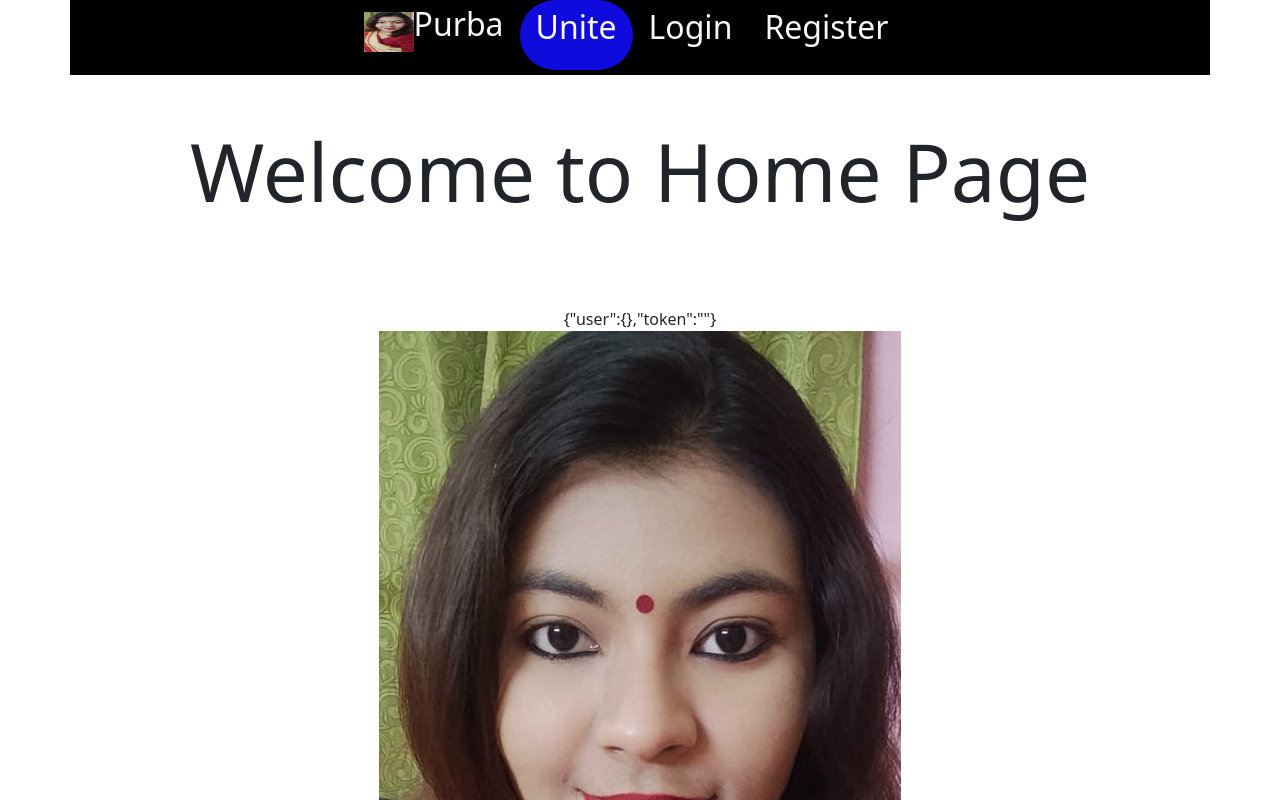
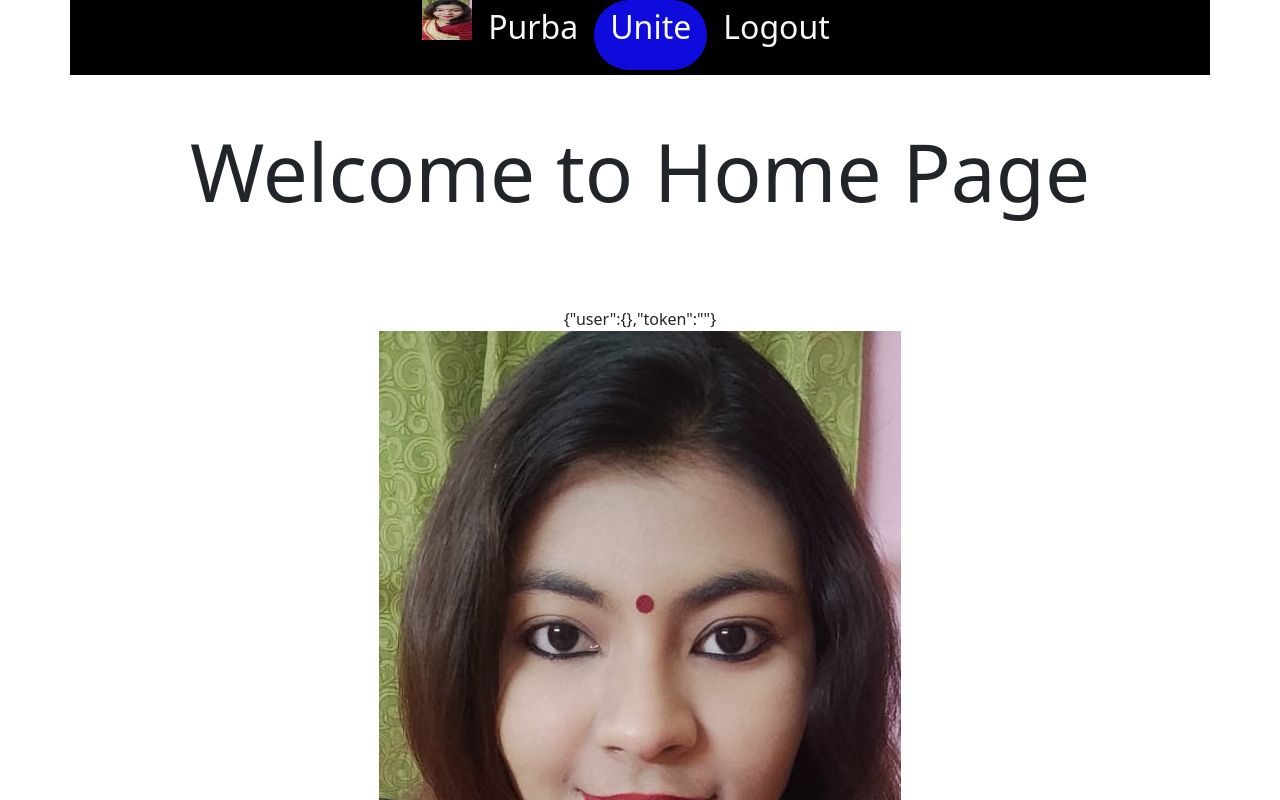
Before and after one commit to sksajib/Mern-Camp, a Next.js app in the folder client/: page / in a window 1280 px wide. Shown: the top 800 px of the page. Built offline with nearby package versions, Linux system fonts and the light colour scheme.

Commit message:
Added logout

```diff
--- a/client/components/nav.js
+++ b/client/components/nav.js
@@ -1,25 +1,35 @@
 import Link from "next/link";
 import { useRouter } from "next/router";
+import { UserContext } from "../context";
+import { useContext } from "react";
 const Nav = () => {
   const router = useRouter();
 
   const isActive = (href) => {
     return router.pathname === href ? "active" : "";
   };
+  const [state, setState] = useContext(UserContext);
+  const logout = () => {
+    window.localStorage.removeItem("auth");
+    setState(null);
+    router.push("/login");
+  };
   return (
     <nav
-      className="nav d-flex sticky-top justify-content-center container"
+      className="nav sticky-top justify-content-center container"
       style={{ backgroundColor: "black", height: "75px", width: "100%" }}
     >
       <div>
-        <Link href="/" className="nav-link text-light navbar navbar-brand ">
         <img
           src="/images/Purba2.jpeg"
           alt="image"
           height={"40"}
           width={"50"}
-            className="d-inline-block img2"
+          className=" img2"
         />
+      </div>
+      <div>
+        <Link href="/" className="nav-link  text-light ">
           <h2>Purba</h2>
         </Link>
       </div>
@@ -28,6 +38,8 @@ const Nav = () => {
           <h2>Unite</h2>
         </Link>
       </div>
+      {state === null && (
+        <>
           <div>
             <Link
               href="/login"
@@ -44,6 +56,15 @@ const Nav = () => {
               <h2>Register</h2>
             </Link>
           </div>
+        </>
+      )}
+      {state !== null && (
+        <div className="nav-link text-light">
+          <a onClick={logout}>
+            <h2>Logout</h2>
+          </a>
+        </div>
+      )}
     </nav>
   );
 };
```
Lines whose indentation alone changed are shown as unchanged.
